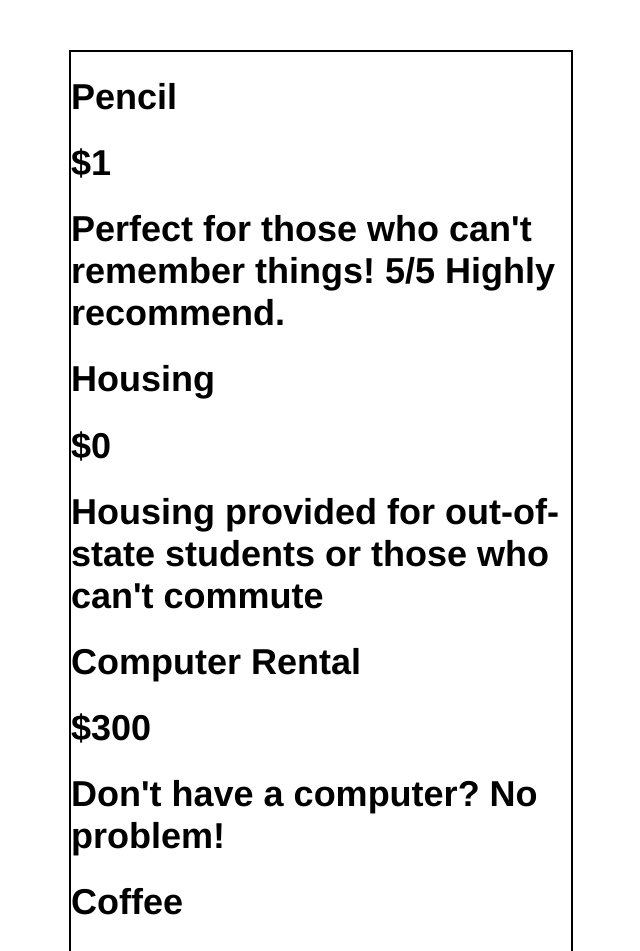
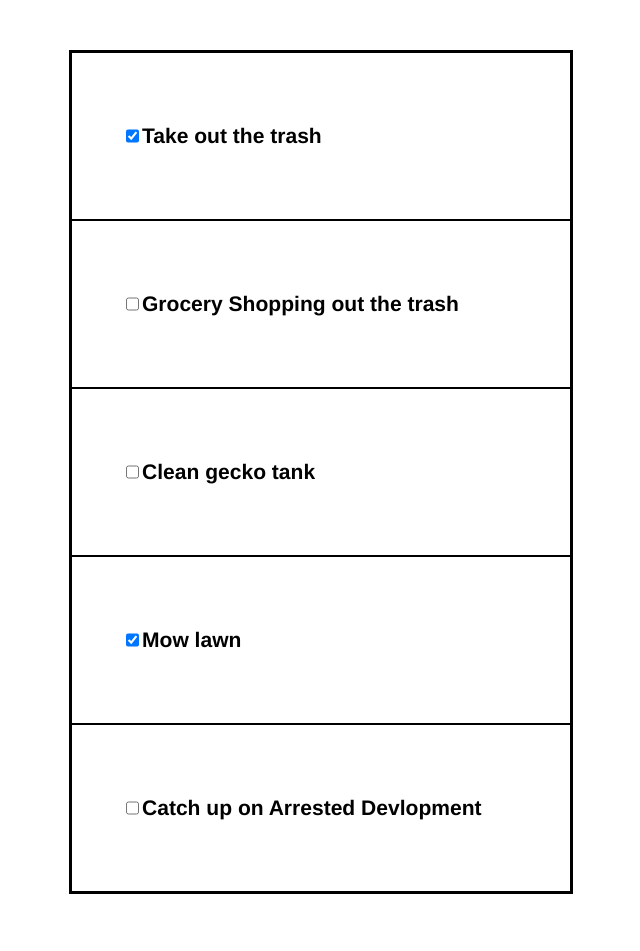
Before and after one commit to sahilister/todo-app, a React (Create React App) app: page / in a window 1280 px wide. Shown: the top 951 px of the page, without its empty margins (319-959 px from the left). After the commit the page ends 894 px from the top, so only its background shows below. Built offline with nearby package versions, Linux system fonts and the light colour scheme.

Commit message:
Map and states practice

```diff
--- a/src/App.js
+++ b/src/App.js
@@ -1,13 +1,16 @@
 import React from 'react';
-import Product from './Product'
-import productsData from './vschoolProducts'
+import TodoItem from './TodoItem'
+import tododata from './todoData'
 
 
 function App() {
-    const productComponents = productsData.map(item => <Product key={item} product={item} />)
+    const todoItems = tododata.map(item => <TodoItem item={item}/>)
+
     return(
-        <div>
-            {productComponents}
+
+
+        <div className="todo-list">
+            {todoItems}
         </div>
     )
 }
--- a/src/Product.js
+++ /dev/null
@@ -1,13 +0,0 @@
-import React from 'react'
-
-function Product(props) {
-    return(
-        <div>
-            <h1>{props.product.name}</h1>
-            <h1>${props.product.price}</h1>
-            <h1>{props.product.description}</h1>
-        </div>
-    )
-}
-
-export default Product
--- /dev/null
+++ b/src/TodoItem.js
@@ -0,0 +1,11 @@
+import React from 'react';
+
+function TodoItem(props) {
+    return(
+        <div className="todo-items">
+            <input type="checkbox" checked={props.item.completed}/>
+            <h3>{props.item.text}</h3>
+        </div>
+    )
+}
+export default TodoItem;
--- /dev/null
+++ b/src/todoData.js
@@ -0,0 +1,29 @@
+const todoData = [
+    {
+        id: 1,
+        text: "Take out the trash",
+        completed: true
+    },
+    {
+        id: 2,
+        text: "Grocery Shopping out the trash",
+        completed: false
+    },
+    {
+        id: 3,
+        text: "Clean gecko tank",
+        completed: false
+    },
+    {
+        id: 4,
+        text: "Mow lawn",
+        completed: true
+    },
+    {
+        id: 5,
+        text: "Catch up on Arrested Devlopment",
+        completed: false
+    }
+]
+
+export default todoData
--- a/src/vschoolProducts.js
+++ /dev/null
@@ -1,52 +0,0 @@
-const products = [
-    {
-        id: "1",
-        name: "Pencil",
-        price: 1,
-        description: "Perfect for those who can't remember things! 5/5 Highly recommend."
-    },
-    {
-        id: "2",
-        name: "Housing",
-        price: 0,
-        description: "Housing provided for out-of-state students or those who can't commute"
-    },
-    {
-        id: "3",
-        name: "Computer Rental",
-        price: 300,
-        description: "Don't have a computer? No problem!"
-    },
-    {
-        id: "4",
-        name: "Coffee",
-        price: 2,
-        description: "Wake up!"
-    },
-    {
-        id: "5",
-        name: "Snacks",
-        price: 0,
-        description: "Free snacks!"
-    },
-    {
-        id: "6",
-        name: "Rubber Duckies",
-        price: 3.50,
-        description: "To help you solve your hardest coding problems."
-    },
-    {
-        id: "7",
-        name: "Fidget Spinner",
-        price: 21.99,
-        description: "Because we like to pretend we're in high school."
-    },
-    {
-        id: "8",
-        name: "Sticker Set",
-        price: 14.99,
-        description: "To prove to other devs you know a lot."
-    }
-]
-
-export default products
```
Also changed, not shown: src/ContactCard.js (deleted, +0 -12 lines), src/TodoItems.js (deleted, +0 -11 lines), src/index.js (+1 -36 lines).
